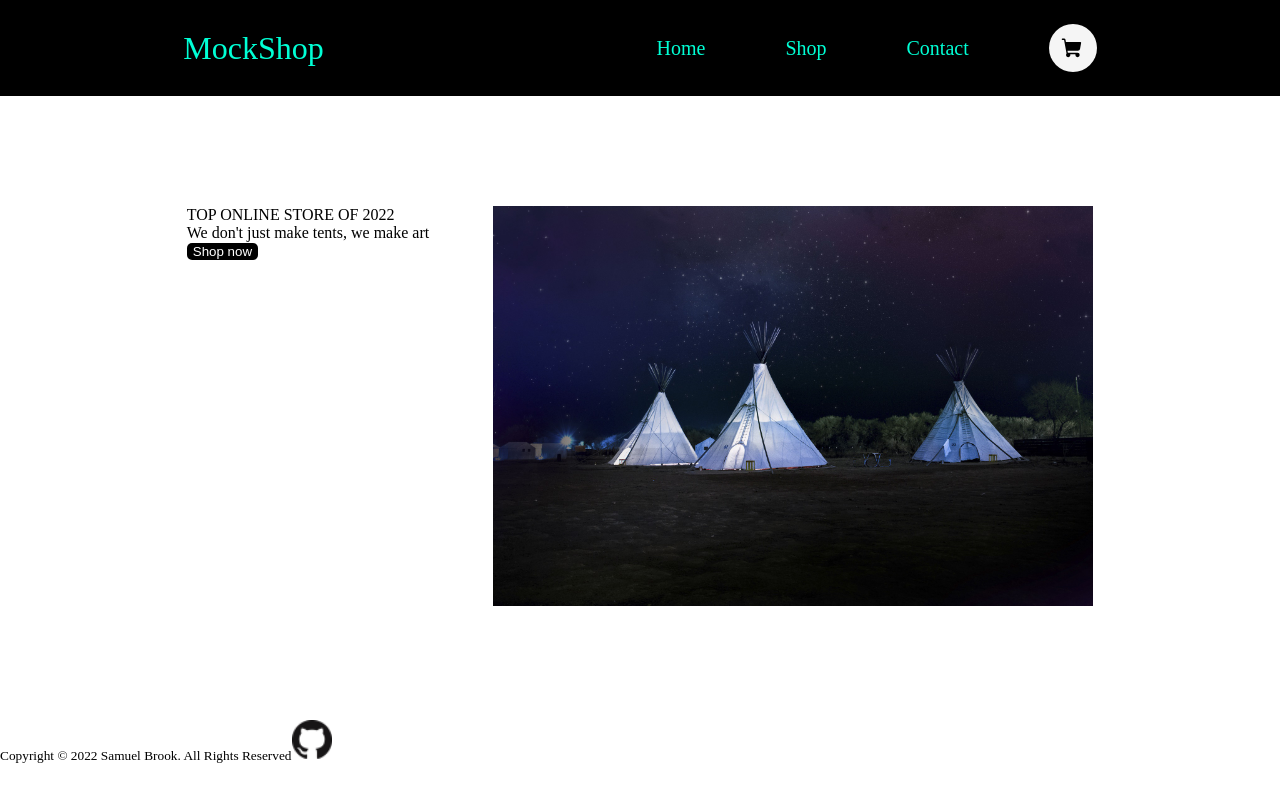
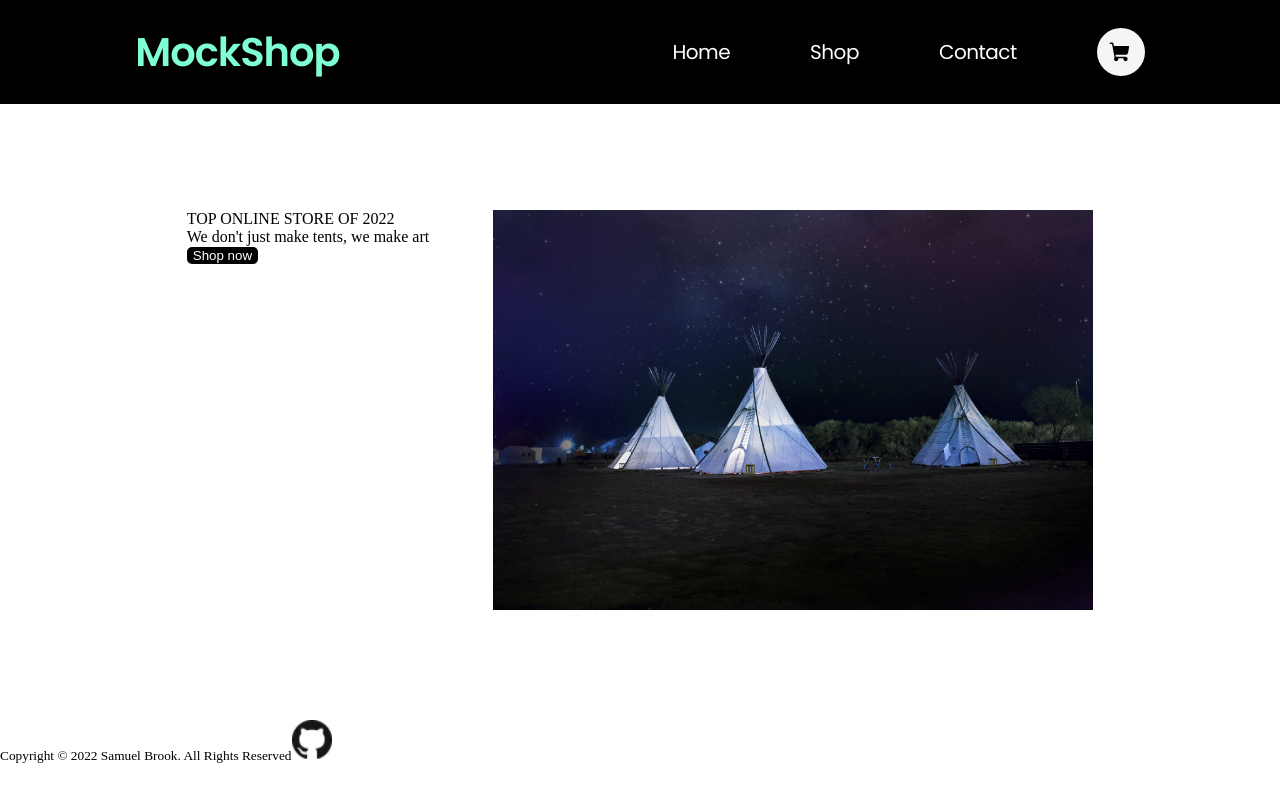
Before and after one commit to SamuelBrook/shopping-cart, a React (Create React App) app: page / in a window 1280 px wide. Built offline with nearby package versions, Linux system fonts and the light colour scheme.

Commit message:
Add fonts to nav bar and style

```diff
--- a/src/styles/Nav.css
+++ b/src/styles/Nav.css
@@ -1,5 +1,14 @@
+@font-face {
+  font-family: poppinsRegular;
+  src: url("../assets/fonts/Poppins-Regular.ttf");
+}
+@font-face {
+  font-family: poppinsSemiBold;
+  src: url("../assets/fonts/Poppins-SemiBold.ttf");
+}
+
 header {
-  height: 12vh;
+  height: 13vh;
   display: flex;
   flex-direction: row;
   background-color: black;
@@ -10,7 +19,6 @@ header {
 
 header a {
   text-decoration: none;
-  color: rgb(0, 255, 213);
 }
 
 nav {
@@ -22,8 +30,25 @@ nav {
   font-size: 2.5vh;
 }
 
+nav a {
+  color: white
+}
+
+.navBar {
+  font-family: poppinsRegular;
+  text-decoration: none;
+  color: white;
+  letter-spacing: -0.5px;
+}
+
 .navBar-header {
-  font-size: 4vh;
+  font-size: 5vh;
+  font-family: poppinsSemiBold;
+  letter-spacing: -1px;
+}
+
+.navBar-header a {
+  color: aquamarine;
 }
 
 .navBar-shoppingCart {
```
Also changed, not shown: src/assets/fonts/Poppins-Regular.ttf (added), src/assets/fonts/Poppins-SemiBold.ttf (added).
